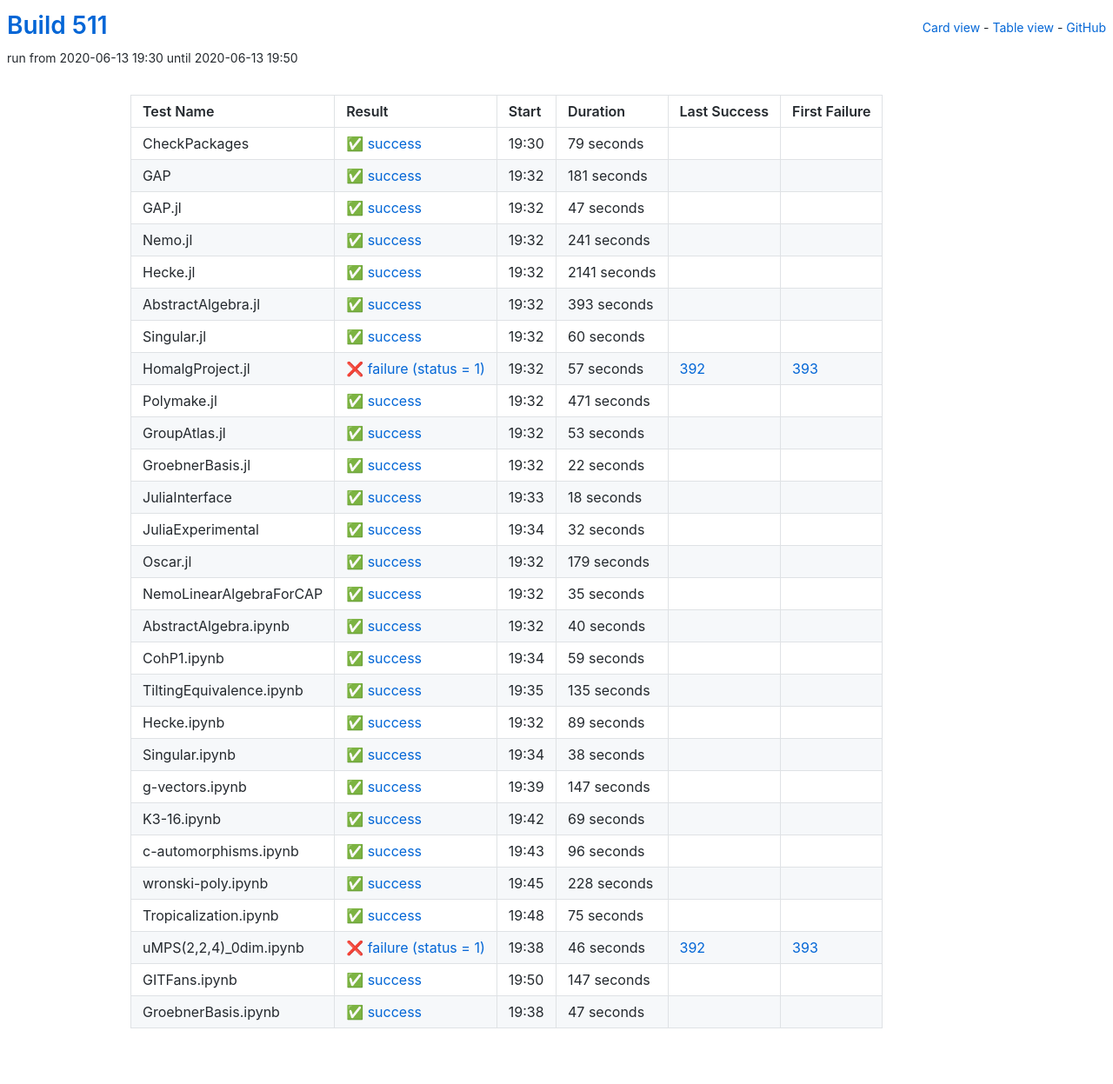
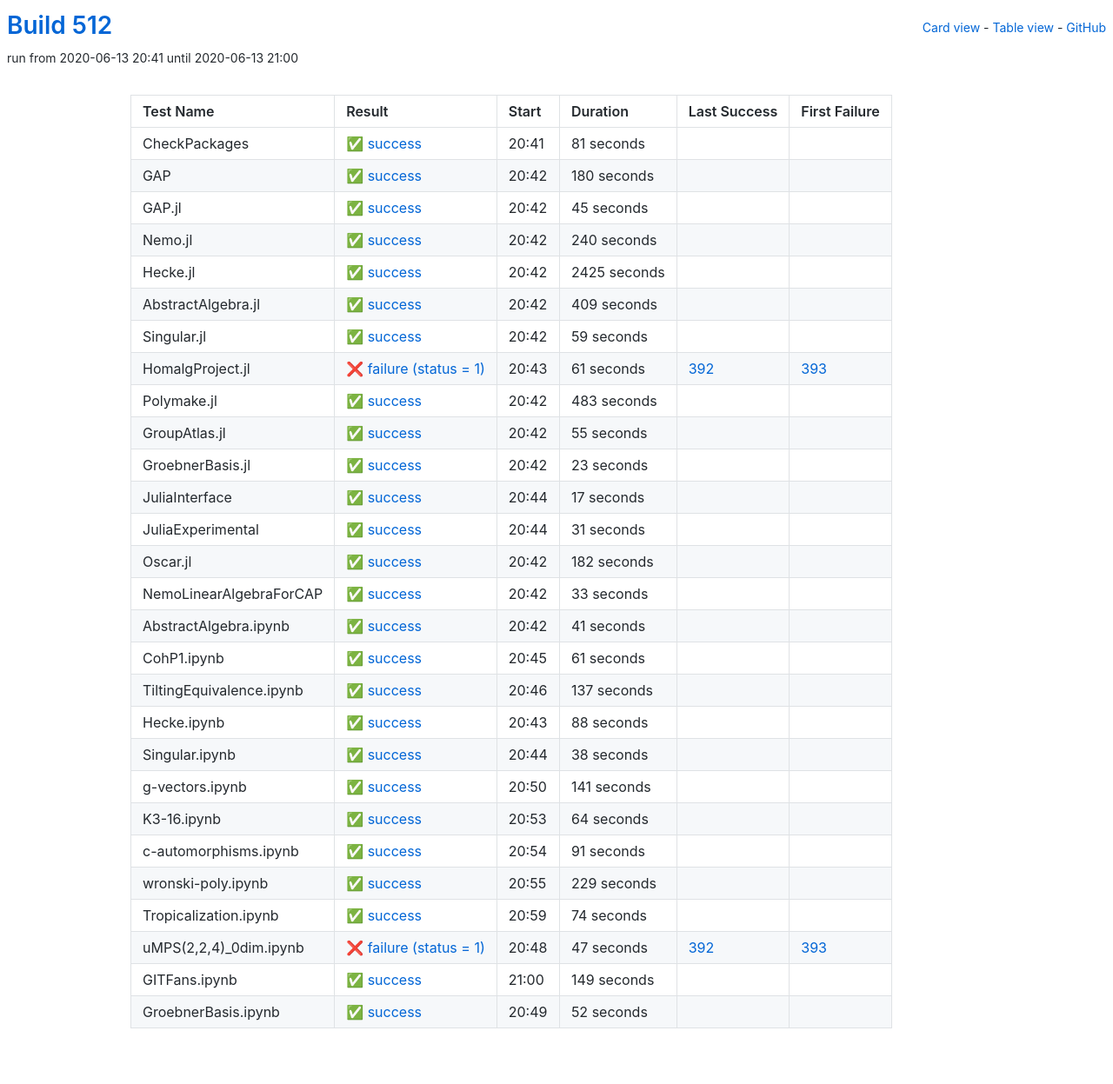
Before and after one commit to oscar-system/oscar-ci-status-1.4, a Jekyll site: the page built from table.html, in a window 1280 px wide. Shown: the whole page at 87% size. Built offline with Jekyll 4.4.1, drawn with Linux system fonts in a browser that asks for light colours.

Commit message:
Build #512

```diff
--- a/_data/ci.yml
+++ b/_data/ci.yml
@@ -1,6 +1,6 @@
 ---
-build: 511
-build_url: https://oscarci.mathematik.uni-kl.de/job/oscar-julia-1.4/511/
+build: 512
+build_url: https://oscarci.mathematik.uni-kl.de/job/oscar-julia-1.4/512/
 job: oscar-julia-1.4
 organization: oscar-system
 repo: oscar-ci-status-1.4
@@ -8,200 +8,80 @@ repourl: https://github.com/oscar-system/oscar-ci-status-1.4
 tests:
 - name: CheckPackages
   id: checkpackages
-  log: https://oscarci.mathematik.uni-kl.de/job/oscar-julia-1.4/511/artifact/logs/build-511/CheckPackages.log
-  start: 2020-06-13 19:30
+  log: https://oscarci.mathematik.uni-kl.de/job/oscar-julia-1.4/512/artifact/logs/build-512/CheckPackages.log
+  start: 2020-06-13 20:41
   success: true
   exitcode: 0
   status: success
-  duration: 79
+  duration: 81
   last_success: false
   last_success_url:
   first_failure: false
   first_failure_url:
 - name: GAP
   id: gap
-  log: https://oscarci.mathematik.uni-kl.de/job/oscar-julia-1.4/511/artifact/logs/build-511/GAP.log
-  start: 2020-06-13 19:32
+  log: https://oscarci.mathematik.uni-kl.de/job/oscar-julia-1.4/512/artifact/logs/build-512/GAP.log
+  start: 2020-06-13 20:42
   success: true
   exitcode: 0
   status: success
-  duration: 181
+  duration: 180
   last_success: false
   last_success_url:
   first_failure: false
   first_failure_url:
 - name: GAP.jl
   id: gap-jl
-  log: https://oscarci.mathematik.uni-kl.de/job/oscar-julia-1.4/511/artifact/logs/build-511/GAP.jl.log
-  start: 2020-06-13 19:32
+  log: https://oscarci.mathematik.uni-kl.de/job/oscar-julia-1.4/512/artifact/logs/build-512/GAP.jl.log
+  start: 2020-06-13 20:42
   success: true
   exitcode: 0
   status: success
-  duration: 47
+  duration: 45
   last_success: false
   last_success_url:
   first_failure: false
   first_failure_url:
 - name: Nemo.jl
   id: nemo-jl
-  log: https://oscarci.mathematik.uni-kl.de/job/oscar-julia-1.4/511/artifact/logs/build-511/Nemo.jl.log
-  start: 2020-06-13 19:32
+  log: https://oscarci.mathematik.uni-kl.de/job/oscar-julia-1.4/512/artifact/logs/build-512/Nemo.jl.log
+  start: 2020-06-13 20:42
   success: true
   exitcode: 0
   status: success
-  duration: 241
+  duration: 240
   last_success: false
   last_success_url:
   first_failure: false
   first_failure_url:
 - name: Hecke.jl
   id: hecke-jl
-  log: https://oscarci.mathematik.uni-kl.de/job/oscar-julia-1.4/511/artifact/logs/build-511/Hecke.jl.log
-  start: 2020-06-13 19:32
+  log: https://oscarci.mathematik.uni-kl.de/job/oscar-julia-1.4/512/artifact/logs/build-512/Hecke.jl.log
+  start: 2020-06-13 20:42
   success: true
   exitcode: 0
   status: success
-  duration: 2141
+  duration: 2425
   last_success: false
   last_success_url:
   first_failure: false
   first_failure_url:
 - name: AbstractAlgebra.jl
   id: abstractalgebra-jl
-  log: https://oscarci.mathematik.uni-kl.de/job/oscar-julia-1.4/511/artifact/logs/build-511/AbstractAlgebra.jl.log
-  start: 2020-06-13 19:32
+  log: https://oscarci.mathematik.uni-kl.de/job/oscar-julia-1.4/512/artifact/logs/build-512/AbstractAlgebra.jl.log
+  start: 2020-06-13 20:42
   success: true
   exitcode: 0
   status: success
-  duration: 393
+  duration: 409
   last_success: false
   last_success_url:
   first_failure: false
   first_failure_url:
 - name: Singular.jl
   id: singular-jl
-  log: https://oscarci.mathematik.uni-kl.de/job/oscar-julia-1.4/511/artifact/logs/build-511/Singular.jl.log
-  start: 2020-06-13 19:32
-  success: true
-  exitcode: 0
-  status: success
-  duration: 60
-  last_success: false
-  last_success_url:
-  first_failure: false
-  first_failure_url:
-- name: HomalgProject.jl
-  id: homalgproject-jl
-  log: https://oscarci.mathematik.uni-kl.de/job/oscar-julia-1.4/511/artifact/logs/build-511/HomalgProject.jl.log
-  start: 2020-06-13 19:32
-  success: false
-  exitcode: 1
-  status: failure
-  duration: 57
-  last_success: 392
-  last_success_url: https://oscarci.mathematik.uni-kl.de/job/oscar-julia-1.4/392/
-  first_failure: 393
-  first_failure_url: https://oscarci.mathematik.uni-kl.de/job/oscar-julia-1.4/393/
-- name: Polymake.jl
-  id: polymake-jl
-  log: https://oscarci.mathematik.uni-kl.de/job/oscar-julia-1.4/511/artifact/logs/build-511/Polymake.jl.log
-  start: 2020-06-13 19:32
-  success: true
-  exitcode: 0
-  status: success
-  duration: 471
-  last_success: false
-  last_success_url:
-  first_failure: false
-  first_failure_url:
-- name: GroupAtlas.jl
-  id: groupatlas-jl
-  log: https://oscarci.mathematik.uni-kl.de/job/oscar-julia-1.4/511/artifact/logs/build-511/GroupAtlas.jl.log
-  start: 2020-06-13 19:32
-  success: true
-  exitcode: 0
-  status: success
-  duration: 53
-  last_success: false
-  last_success_url:
-  first_failure: false
-  first_failure_url:
-- name: GroebnerBasis.jl
-  id: groebnerbasis-jl
-  log: https://oscarci.mathematik.uni-kl.de/job/oscar-julia-1.4/511/artifact/logs/build-511/GroebnerBasis.jl.log
-  start: 2020-06-13 19:32
-  success: true
-  exitcode: 0
-  status: success
-  duration: 22
-  last_success: false
-  last_success_url:
-  first_failure: false
-  first_failure_url:
-- name: JuliaInterface
-  id: juliainterface
-  log: https://oscarci.mathematik.uni-kl.de/job/oscar-julia-1.4/511/artifact/logs/build-511/JuliaInterface.log
-  start: 2020-06-13 19:33
-  success: true
-  exitcode: 0
-  status: success
-  duration: 18
-  last_success: false
-  last_success_url:
-  first_failure: false
-  first_failure_url:
-- name: JuliaExperimental
-  id: juliaexperimental
-  log: https://oscarci.mathematik.uni-kl.de/job/oscar-julia-1.4/511/artifact/logs/build-511/JuliaExperimental.log
-  start: 2020-06-13 19:34
-  success: true
-  exitcode: 0
-  status: success
-  duration: 32
-  last_success: false
-  last_success_url:
-  first_failure: false
-  first_failure_url:
-- name: Oscar.jl
-  id: oscar-jl
-  log: https://oscarci.mathematik.uni-kl.de/job/oscar-julia-1.4/511/artifact/logs/build-511/Oscar.jl.log
-  start: 2020-06-13 19:32
-  success: true
-  exitcode: 0
-  status: success
-  duration: 179
-  last_success: false
-  last_success_url:
-  first_failure: false
-  first_failure_url:
-- name: NemoLinearAlgebraForCAP
-  id: nemolinearalgebraforcap
-  log: https://oscarci.mathematik.uni-kl.de/job/oscar-julia-1.4/511/artifact/logs/build-511/NemoLinearAlgebraForCAP.log
-  start: 2020-06-13 19:32
-  success: true
-  exitcode: 0
-  status: success
-  duration: 35
-  last_success: false
-  last_success_url:
-  first_failure: false
-  first_failure_url:
-- name: AbstractAlgebra.ipynb
-  id: abstractalgebra-ipynb
-  log: https://oscarci.mathematik.uni-kl.de/job/oscar-julia-1.4/511/artifact/logs/build-511/AbstractAlgebra.ipynb.log
-  start: 2020-06-13 19:32
-  success: true
-  exitcode: 0
-  status: success
-  duration: 40
-  last_success: false
-  last_success_url:
-  first_failure: false
-  first_failure_url:
-- name: CohP1.ipynb
-  id: cohp1-ipynb
-  log: https://oscarci.mathematik.uni-kl.de/job/oscar-julia-1.4/511/artifact/logs/build-511/CohP1.ipynb.log
-  start: 2020-06-13 19:34
+  log: https://oscarci.mathematik.uni-kl.de/job/oscar-julia-1.4/512/artifact/logs/build-512/Singular.jl.log
+  start: 2020-06-13 20:42
   success: true
   exitcode: 0
   status: success
@@ -210,34 +90,154 @@ tests:
   last_success_url:
   first_failure: false
   first_failure_url:
-- name: TiltingEquivalence.ipynb
-  id: tiltingequivalence-ipynb
-  log: https://oscarci.mathematik.uni-kl.de/job/oscar-julia-1.4/511/artifact/logs/build-511/TiltingEquivalence.ipynb.log
-  start: 2020-06-13 19:35
+- name: HomalgProject.jl
+  id: homalgproject-jl
+  log: https://oscarci.mathematik.uni-kl.de/job/oscar-julia-1.4/512/artifact/logs/build-512/HomalgProject.jl.log
+  start: 2020-06-13 20:43
+  success: false
+  exitcode: 1
+  status: failure
+  duration: 61
+  last_success: 392
+  last_success_url: https://oscarci.mathematik.uni-kl.de/job/oscar-julia-1.4/392/
+  first_failure: 393
+  first_failure_url: https://oscarci.mathematik.uni-kl.de/job/oscar-julia-1.4/393/
+- name: Polymake.jl
+  id: polymake-jl
+  log: https://oscarci.mathematik.uni-kl.de/job/oscar-julia-1.4/512/artifact/logs/build-512/Polymake.jl.log
+  start: 2020-06-13 20:42
   success: true
   exitcode: 0
   status: success
-  duration: 135
+  duration: 483
+  last_success: false
+  last_success_url:
+  first_failure: false
+  first_failure_url:
+- name: GroupAtlas.jl
+  id: groupatlas-jl
+  log: https://oscarci.mathematik.uni-kl.de/job/oscar-julia-1.4/512/artifact/logs/build-512/GroupAtlas.jl.log
+  start: 2020-06-13 20:42
+  success: true
+  exitcode: 0
+  status: success
+  duration: 55
+  last_success: false
+  last_success_url:
+  first_failure: false
+  first_failure_url:
+- name: GroebnerBasis.jl
+  id: groebnerbasis-jl
+  log: https://oscarci.mathematik.uni-kl.de/job/oscar-julia-1.4/512/artifact/logs/build-512/GroebnerBasis.jl.log
+  start: 2020-06-13 20:42
+  success: true
+  exitcode: 0
+  status: success
+  duration: 23
+  last_success: false
+  last_success_url:
+  first_failure: false
+  first_failure_url:
+- name: JuliaInterface
+  id: juliainterface
+  log: https://oscarci.mathematik.uni-kl.de/job/oscar-julia-1.4/512/artifact/logs/build-512/JuliaInterface.log
+  start: 2020-06-13 20:44
+  success: true
+  exitcode: 0
+  status: success
+  duration: 17
+  last_success: false
+  last_success_url:
+  first_failure: false
+  first_failure_url:
+- name: JuliaExperimental
+  id: juliaexperimental
+  log: https://oscarci.mathematik.uni-kl.de/job/oscar-julia-1.4/512/artifact/logs/build-512/JuliaExperimental.log
+  start: 2020-06-13 20:44
+  success: true
+  exitcode: 0
+  status: success
+  duration: 31
+  last_success: false
+  last_success_url:
+  first_failure: false
+  first_failure_url:
+- name: Oscar.jl
+  id: oscar-jl
+  log: https://oscarci.mathematik.uni-kl.de/job/oscar-julia-1.4/512/artifact/logs/build-512/Oscar.jl.log
+  start: 2020-06-13 20:42
+  success: true
+  exitcode: 0
+  status: success
+  duration: 182
+  last_success: false
+  last_success_url:
+  first_failure: false
+  first_failure_url:
+- name: NemoLinearAlgebraForCAP
+  id: nemolinearalgebraforcap
+  log: https://oscarci.mathematik.uni-kl.de/job/oscar-julia-1.4/512/artifact/logs/build-512/NemoLinearAlgebraForCAP.log
+  start: 2020-06-13 20:42
+  success: true
+  exitcode: 0
+  status: success
+  duration: 33
+  last_success: false
+  last_success_url:
+  first_failure: false
+  first_failure_url:
+- name: AbstractAlgebra.ipynb
+  id: abstractalgebra-ipynb
+  log: https://oscarci.mathematik.uni-kl.de/job/oscar-julia-1.4/512/artifact/logs/build-512/AbstractAlgebra.ipynb.log
+  start: 2020-06-13 20:42
+  success: true
+  exitcode: 0
+  status: success
+  duration: 41
+  last_success: false
+  last_success_url:
+  first_failure: false
+  first_failure_url:
+- name: CohP1.ipynb
+  id: cohp1-ipynb
+  log: https://oscarci.mathematik.uni-kl.de/job/oscar-julia-1.4/512/artifact/logs/build-512/CohP1.ipynb.log
+  start: 2020-06-13 20:45
+  success: true
+  exitcode: 0
+  status: success
+  duration: 61
+  last_success: false
+  last_success_url:
+  first_failure: false
+  first_failure_url:
+- name: TiltingEquivalence.ipynb
+  id: tiltingequivalence-ipynb
+  log: https://oscarci.mathematik.uni-kl.de/job/oscar-julia-1.4/512/artifact/logs/build-512/TiltingEquivalence.ipynb.log
+  start: 2020-06-13 20:46
+  success: true
+  exitcode: 0
+  status: success
+  duration: 137
   last_success: false
   last_success_url:
   first_failure: false
   first_failure_url:
 - name: Hecke.ipynb
   id: hecke-ipynb
-  log: https://oscarci.mathematik.uni-kl.de/job/oscar-julia-1.4/511/artifact/logs/build-511/Hecke.ipynb.log
-  start: 2020-06-13 19:32
+  log: https://oscarci.mathematik.uni-kl.de/job/oscar-julia-1.4/512/artifact/logs/build-512/Hecke.ipynb.log
+  start: 2020-06-13 20:43
   success: true
   exitcode: 0
   status: success
-  duration: 89
+  duration: 88
   last_success: false
   last_success_url:
   first_failure: false
   first_failure_url:
 - name: Singular.ipynb
   id: singular-ipynb
-  log: https://oscarci.mathematik.uni-kl.de/job/oscar-julia-1.4/511/artifact/logs/build-511/Singular.ipynb.log
-  start: 2020-06-13 19:34
+  log: https://oscarci.mathematik.uni-kl.de/job/oscar-julia-1.4/512/artifact/logs/build-512/Singular.ipynb.log
+  start: 2020-06-13 20:44
   success: true
   exitcode: 0
   status: success
@@ -248,96 +248,96 @@ tests:
   first_failure_url:
 - name: g-vectors.ipynb
   id: g-vectors-ipynb
-  log: https://oscarci.mathematik.uni-kl.de/job/oscar-julia-1.4/511/artifact/logs/build-511/g-vectors.ipynb.log
-  start: 2020-06-13 19:39
+  log: https://oscarci.mathematik.uni-kl.de/job/oscar-julia-1.4/512/artifact/logs/build-512/g-vectors.ipynb.log
+  start: 2020-06-13 20:50
   success: true
   exitcode: 0
   status: success
-  duration: 147
+  duration: 141
   last_success: false
   last_success_url:
   first_failure: false
   first_failure_url:
 - name: K3-16.ipynb
   id: k3-16-ipynb
-  log: https://oscarci.mathematik.uni-kl.de/job/oscar-julia-1.4/511/artifact/logs/build-511/K3-16.ipynb.log
-  start: 2020-06-13 19:42
+  log: https://oscarci.mathematik.uni-kl.de/job/oscar-julia-1.4/512/artifact/logs/build-512/K3-16.ipynb.log
+  start: 2020-06-13 20:53
   success: true
   exitcode: 0
   status: success
-  duration: 69
+  duration: 64
   last_success: false
   last_success_url:
   first_failure: false
   first_failure_url:
 - name: c-automorphisms.ipynb
   id: c-automorphisms-ipynb
-  log: https://oscarci.mathematik.uni-kl.de/job/oscar-julia-1.4/511/artifact/logs/build-511/c-automorphisms.ipynb.log
-  start: 2020-06-13 19:43
+  log: https://oscarci.mathematik.uni-kl.de/job/oscar-julia-1.4/512/artifact/logs/build-512/c-automorphisms.ipynb.log
+  start: 2020-06-13 20:54
   success: true
   exitcode: 0
   status: success
-  duration: 96
+  duration: 91
   last_success: false
   last_success_url:
   first_failure: false
   first_failure_url:
 - name: wronski-poly.ipynb
   id: wronski-poly-ipynb
-  log: https://oscarci.mathematik.uni-kl.de/job/oscar-julia-1.4/511/artifact/logs/build-511/wronski-poly.ipynb.log
-  start: 2020-06-13 19:45
+  log: https://oscarci.mathematik.uni-kl.de/job/oscar-julia-1.4/512/artifact/logs/build-512/wronski-poly.ipynb.log
+  start: 2020-06-13 20:55
   success: true
   exitcode: 0
   status: success
-  duration: 228
+  duration: 229
   last_success: false
   last_success_url:
   first_failure: false
   first_failure_url:
 - name: Tropicalization.ipynb
   id: tropicalization-ipynb
-  log: https://oscarci.mathematik.uni-kl.de/job/oscar-julia-1.4/511/artifact/logs/build-511/Tropicalization.ipynb.log
-  start: 2020-06-13 19:48
+  log: https://oscarci.mathematik.uni-kl.de/job/oscar-julia-1.4/512/artifact/logs/build-512/Tropicalization.ipynb.log
+  start: 2020-06-13 20:59
   success: true
   exitcode: 0
   status: success
-  duration: 75
+  duration: 74
   last_success: false
   last_success_url:
   first_failure: false
   first_failure_url:
 - name: uMPS(2,2,4)_0dim.ipynb
   id: umps-2-2-4-0dim-ipynb
-  log: https://oscarci.mathematik.uni-kl.de/job/oscar-julia-1.4/511/artifact/logs/build-511/uMPS-2-2-4-_0dim.ipynb.log
-  start: 2020-06-13 19:38
+  log: https://oscarci.mathematik.uni-kl.de/job/oscar-julia-1.4/512/artifact/logs/build-512/uMPS-2-2-4-_0dim.ipynb.log
+  start: 2020-06-13 20:48
   success: false
   exitcode: 1
   status: failure
-  duration: 46
+  duration: 47
   last_success: 392
   last_success_url: https://oscarci.mathematik.uni-kl.de/job/oscar-julia-1.4/392/
   first_failure: 393
   first_failure_url: https://oscarci.mathematik.uni-kl.de/job/oscar-julia-1.4/393/
 - name: GITFans.ipynb
   id: gitfans-ipynb
-  log: https://oscarci.mathematik.uni-kl.de/job/oscar-julia-1.4/511/artifact/logs/build-511/GITFans.ipynb.log
-  start: 2020-06-13 19:50
+  log: https://oscarci.mathematik.uni-kl.de/job/oscar-julia-1.4/512/artifact/logs/build-512/GITFans.ipynb.log
+  start: 2020-06-13 21:00
   success: true
   exitcode: 0
   status: success
-  duration: 147
+  duration: 149
   last_success: false
   last_success_url:
   first_failure: false
   first_failure_url:
 - name: GroebnerBasis.ipynb
   id: groebnerbasis-ipynb
-  log: https://oscarci.mathematik.uni-kl.de/job/oscar-julia-1.4/511/artifact/logs/build-511/GroebnerBasis.ipynb.log
-  start: 2020-06-13 19:38
+  log: https://oscarci.mathematik.uni-kl.de/job/oscar-julia-1.4/512/artifact/logs/build-512/GroebnerBasis.ipynb.log
+  start: 2020-06-13 20:49
   success: true
   exitcode: 0
   status: success
-  duration: 47
+  duration: 52
   last_success: false
   last_success_url:
   first_failure: false
```
Also changed, not shown: README.md.
